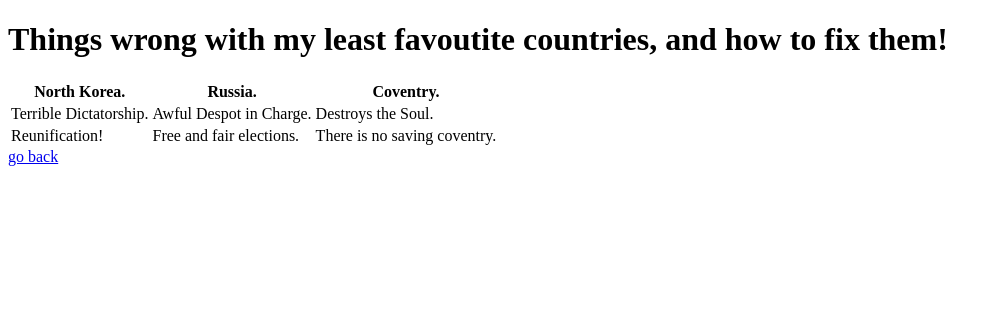
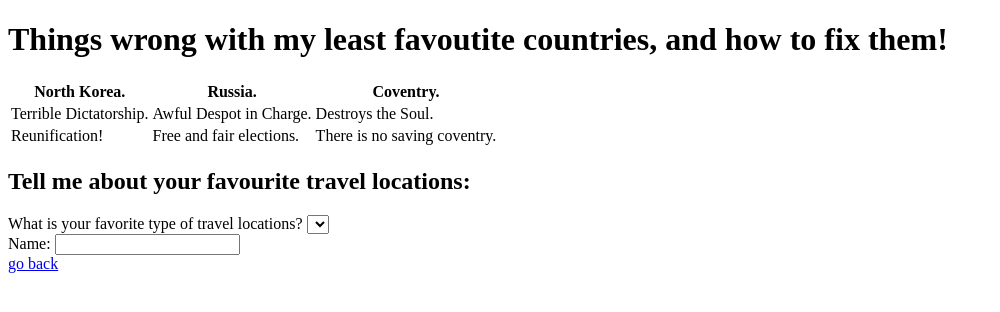
Before and after one commit to Stusigh/travel_site_root, a plain HTML site: page tables.html in a window 1280 px wide. Shown: the whole page, without its empty margins (0-1000 px from the left). Drawn offline with Linux system fonts and the light colour scheme.

Commit message:
made sure the file points back, misc Changes

```diff
--- a/tables.html
+++ b/tables.html
@@ -30,6 +30,24 @@
 				<td>There is no saving coventry.</td>
 			</tr>
 		</table>
-		<a href="Travel_site_follow_along.html">go back</a>
+
+
+
+		<h2>Tell me about your favourite travel locations:</h2>
+
+		<form>
+			<label for="type">What is your favorite type of travel locations?</label>
+				<select id ="type" name="type">
+					<option value="Evil Dictatorship"></option>
+					<option value="Banana Republic"></option>
+					<option value="Dystopian Future"></option>
+					<option value="Anywhere but Coventry"></option>
+				</select>
+		</form>
+		<form>
+			<label for="name">Name: </label>
+			<input type="text" id="name" name="name"><br>
+		</form>
+		<a href="index.html">go back</a>
 	</body>
 </html>
```
